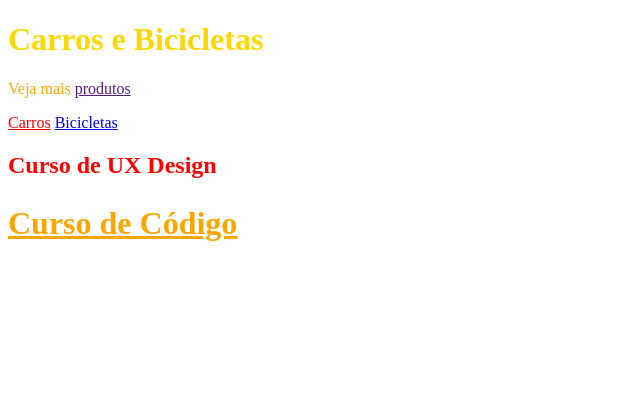
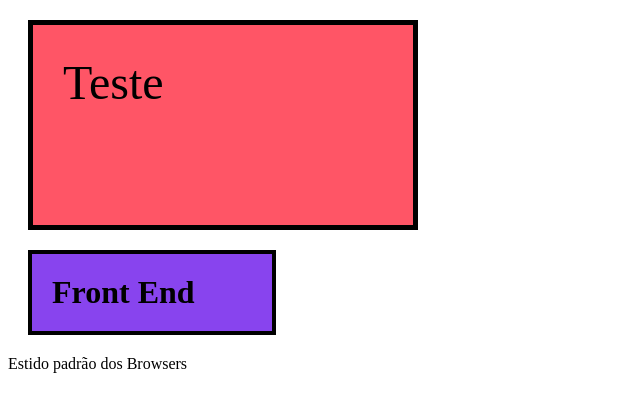
Before and after one commit to jGsouzaJr/cursoOrigamid, a plain HTML site: page index.html in a window 1280 px wide. Shown: the whole page, without its empty margins (0-640 px from the left). Drawn offline with Linux system fonts and the light colour scheme.

Commit message:
exercico carros e bicicletas

```diff
--- a/css/style.css
+++ b/css/style.css
@@ -1,4 +1,4 @@
-h1 {
+/* h1 {
   color: red;
 }
 
@@ -22,3 +22,38 @@ h1 {
 .grande{
   font-size: 32px;
 }
+
+h1{
+
+  background: #f00;
+  /* color: black; */
+  /* color: #000; */
+  /* color: rgb(0,0,0); */
+/*  color: rgba(0,0,0, .5);
+
+}
+
+a{
+  background: #84e;
+  color: #fff;
+  font-size: 30px;
+} */
+
+div{
+  font-size: 3rem;
+  background: #f56;
+  width: 320px;
+  height: 140px;
+  padding: 30px;
+  border: 5px solid black;
+  margin: 20px;
+}
+
+h1{
+  background: #84e;
+  padding: 20px;
+  width: 200px;
+  border: 4px solid black;
+  margin: 20px;
+
+}
--- /dev/null
+++ b/exercicios/carros_e_bicicletas/css/style.css
@@ -0,0 +1,49 @@
+*{
+  margin: 0;
+  padding: 0;
+  text-decoration: none;
+}
+
+body{
+  font-family: Arial, Helvetica, sans-serif;
+  width: 960px;
+  margin: 0 auto;
+}
+
+
+div{
+  background: #111;
+  color: #fff;
+  padding: 20px;
+  margin: 10px;
+  border-radius: 5px;
+}
+
+h1{
+  font-size: 40px;
+  color: #111;
+  text-align: center;
+  margin-top: 30px;
+  margin-bottom: 30px;
+}
+
+p{
+  color: #b2b2b2;
+  line-height: 32px;
+  font-size: 22px;
+}
+
+a{
+  display: inline-block;
+  margin-top: 20px;
+  margin-bottom: 20px;
+  padding: 15px;
+  background: #febe01;
+  color: #332200;
+  border-radius: 4px;
+  text-transform: uppercase;
+}
+
+span{
+  color: #fede01
+}
--- /dev/null
+++ b/exercicios/carros_e_bicicletas/index.html
@@ -0,0 +1,28 @@
+<!DOCTYPE html>
+<html lang="pt-br">
+
+<head>
+  <meta charset="UTF-8">
+  <meta name="viewport" content="width=device-width, initial-scale=1.0">
+  <title>Carros e Bicicletas</title>
+  <link rel="stylesheet" href="css/style.css">
+</head>
+
+<body>
+
+  <h1>Carros e Bicicletas</h1>
+
+  <div>
+    <h2>Carro: <span>R$ 1999</span></h2>
+    <p>Carro modelo <span>2045</span>, com <span>200km</span> rodados.</p>
+    <a class="comprar" href="/">Comprar Carro</a>
+  </div>
+
+  <div>
+    <h2>Bicicleta: <span>R$ 199</span></h2>
+    <p>Bicicleta modelo <span>2050</span>, com <span>20km</span> rodados. </p>
+    <a class="comprar" href="/">Comprar Bicicleta</a>
+  </div>
+
+</body>
+</html>
--- a/index.html
+++ b/index.html
@@ -11,14 +11,24 @@
 
 <body class="codigo">
 
-  <h1 id="introducao">Carros e Bicicletas</h1>
+  <!-- <h1 id="introducao">Carros e Bicicletas</h1>
   <p>Veja mais <a href="">produtos</a></p>
   <a class="design"  href="/produtos/carros.html">Carros</a>
   <a href="/produtos/bicicletas.html">Bicicletas</a>
 
   <h2 class="design">Curso de UX Design</h2>
 
-  <h2 class="azul grande underline">Curso de Código</h2>
+  <h2 class="azul grande underline">Curso de Código</h2> -->
+
+  <!-- <h1>Front end</h1>
+
+  <a href="">Origamid</a> -->
+
+  <div>Teste</div>
+
+  <h1>Front End</h1>
+
+  <p>Estido padrão dos Browsers</p>
 
 
 
```
